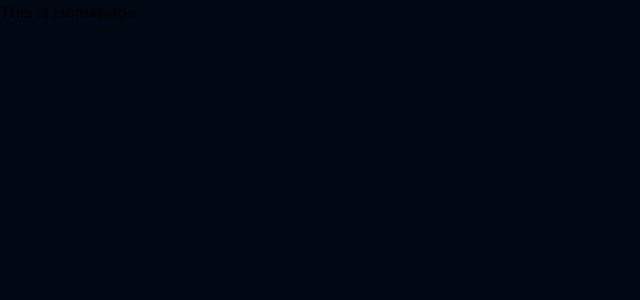
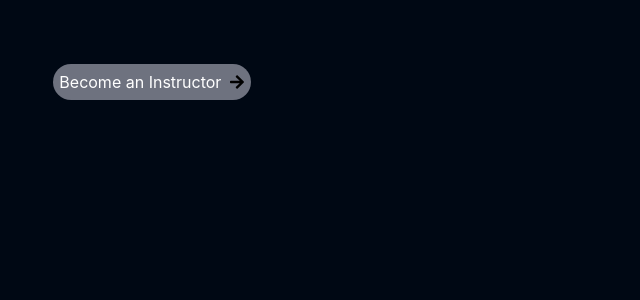
Before and after one commit to Anirudh-Badges/Imperial-StudyNotion.github.io, a React (Vite) app: page / in a window 1280 px wide. Shown: the top 300 px of the page, without its empty margins (0-640 px from the left). Built offline with nearby package versions, Linux system fonts and the light colour scheme.

Commit message:
code write

```diff
--- a/src/pages/Homepage.jsx
+++ b/src/pages/Homepage.jsx
@@ -1,9 +1,21 @@
 import React from 'react'
+import { Link } from 'react-router-dom'
+import { FaArrowRight } from "react-icons/fa";
 
 const Homepage = () => {
   return (
     <div>
-      This is Homepage
+
+      <div className='w-11/12 mx-auto mt-16 transtion-all duration-200'>
+        <Link to={'/signup'}>
+            <div className=''>
+                <div className='bg-richblack-400 w-fit flex justify-center items-center gap-2 rounded-full p-[6px]'>
+                    <p className='text-white'>Become an Instructor</p>
+                    <FaArrowRight/>
+                </div>
+            </div>
+        </Link>
+      </div>
     </div>
   )
 }
```
